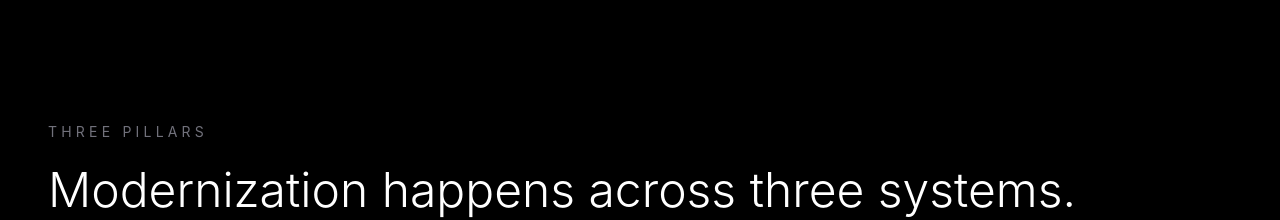
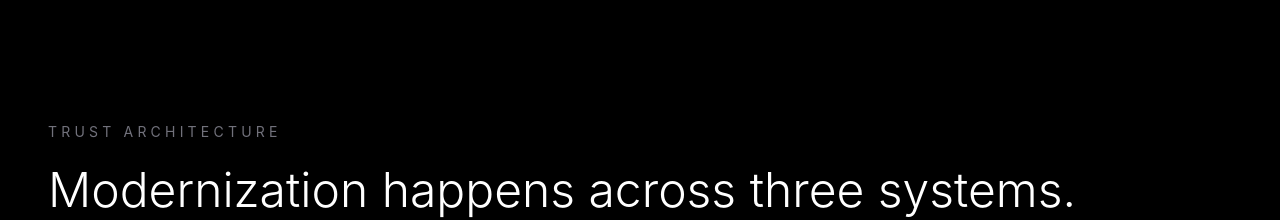
Before and after one commit to franklynfebs/lynphics, a React (Vite) app: page /framework in a window 1280 px wide. Shown: the part 1080-1300 px from the top of the page. Built offline with nearby package versions, Linux system fonts and the light colour scheme.

Commit message:
update frameWork Trust architecture

```diff
--- a/src/components/framework/FrameworkPillars.tsx
+++ b/src/components/framework/FrameworkPillars.tsx
@@ -24,7 +24,7 @@ export default function FrameworkPillars() {
       <Container>
         <div className="mb-20">
           <p className="mb-6 text-sm uppercase tracking-[0.3em] text-zinc-500">
-            Three Pillars
+            Trust Architecture
           </p>
 
           <h2 className="text-4xl font-light md:text-5xl">
```
